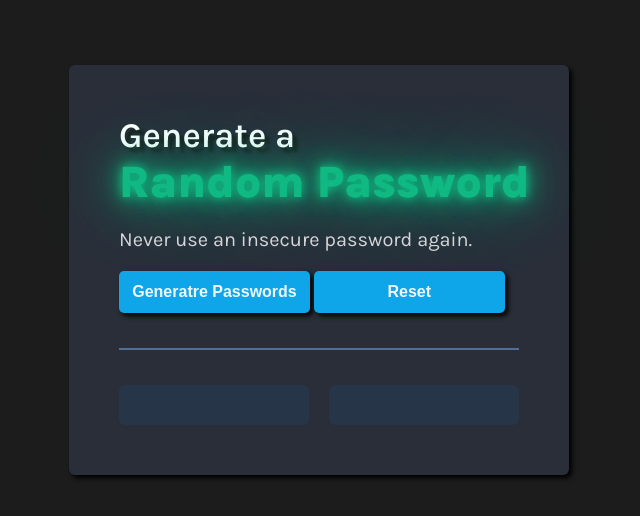
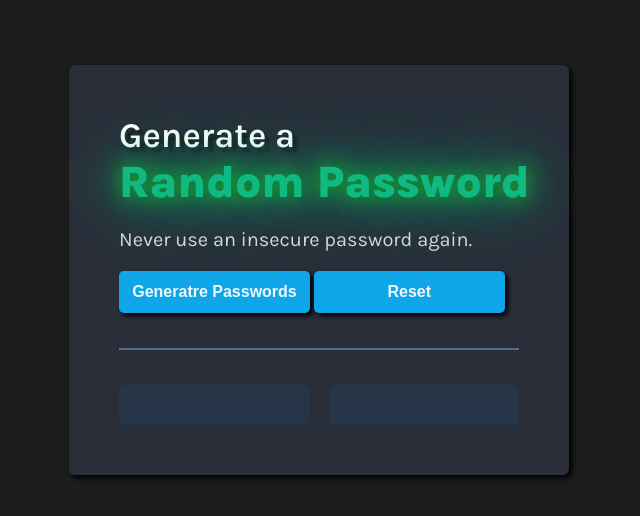
Before and after one commit to ImraanHoosen/password-generator, a plain HTML site: page index.html in a window 1280 px wide. Shown: the whole page, without its empty margins (321-961 px from the left). Drawn offline with Linux system fonts and the light colour scheme; a web font is replaced by a local one.

Commit message:
made styling changes in the css

```diff
--- a/style.css
+++ b/style.css
@@ -29,8 +29,8 @@ h1 span {
   font-weight: 800;
   margin-bottom: 10px;
   white-space: nowrap;
-  text-shadow: 0px 0px 10px #10b981, 0px 0px 20px #10b981, 0px 0px 40px #10b981,
-    0px 0px 80px #10b981;
+  text-shadow: 0px 0px 10px #10b98100, 0px 0px 20px #10b924,
+    0px 0px 40px #10b981, 0px 0px 80px #10b981;
 }
 
 p {
```
